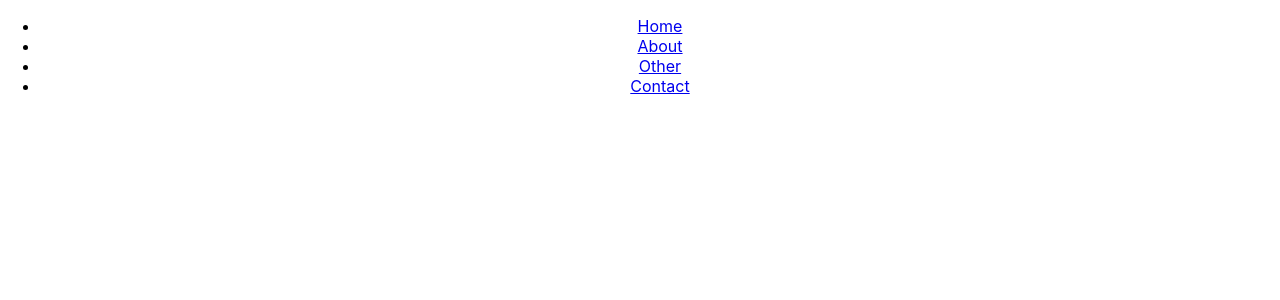
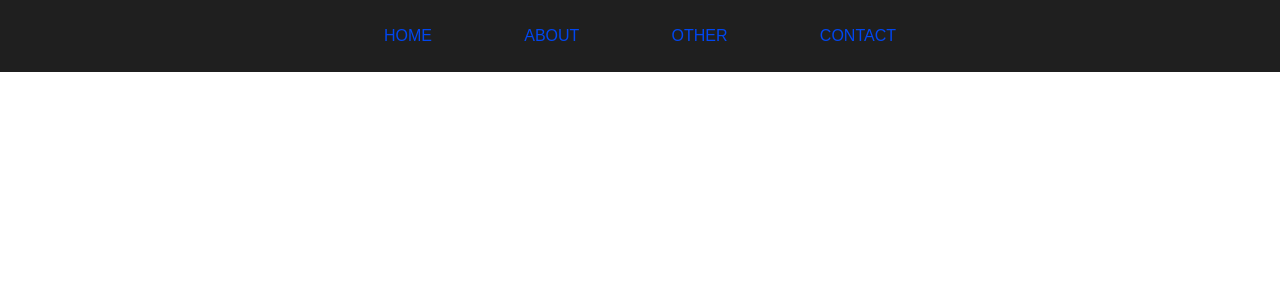
Before and after one commit to isabelgmeg/PORTFOLIO, a React (Create React App) app in the folder portfolio/: page / in a window 1280 px wide. Shown: the top 300 px of the page. Built offline with nearby package versions, Linux system fonts and the light colour scheme.

Commit message:
added rsponsive NavBar

```diff
--- a/portfolio/src/App.css
+++ /dev/null
@@ -1,38 +0,0 @@
-.App {
-  text-align: center;
-}
-
-.App-logo {
-  height: 40vmin;
-  pointer-events: none;
-}
-
-@media (prefers-reduced-motion: no-preference) {
-  .App-logo {
-    animation: App-logo-spin infinite 20s linear;
-  }
-}
-
-.App-header {
-  background-color: #282c34;
-  min-height: 100vh;
-  display: flex;
-  flex-direction: column;
-  align-items: center;
-  justify-content: center;
-  font-size: calc(10px + 2vmin);
-  color: white;
-}
-
-.App-link {
-  color: #61dafb;
-}
-
-@keyframes App-logo-spin {
-  from {
-    transform: rotate(0deg);
-  }
-  to {
-    transform: rotate(360deg);
-  }
-}
--- a/portfolio/src/App.js
+++ b/portfolio/src/App.js
@@ -1,6 +1,6 @@
 
 import NavBar from "./components/NavBar/NavBar"
-import './App.css';
+import './App.scss';
 
 function App() {
   return (
--- /dev/null
+++ b/portfolio/src/App.scss
@@ -0,0 +1,7 @@
+@import "./styles/utilities.scss";
+
+.App {
+  width: 100%;
+  height: 100%;
+  background-color: $dark-gray;
+}
--- a/portfolio/src/components/NavBar/NavBar.jsx
+++ b/portfolio/src/components/NavBar/NavBar.jsx
@@ -1,4 +1,6 @@
 import { Link } from "react-router-dom"
+
+import "./NavBar.scss"
 
 export default function NavBar(){
     return(
@@ -8,13 +10,13 @@ export default function NavBar(){
                     <Link to ="/">Home</Link>
                 </li>
                 <li>
-                    <Link to ="/">About</Link>
+                    <Link to ="/about">About</Link>
                 </li>
                 <li>
-                    <Link to ="/">Other</Link>
+                    <Link to ="/other">Other</Link>
                 </li>
                 <li>
-                    <Link to ="/">Contact</Link>
+                    <Link to ="/contact">Contact</Link>
                 </li>
 
             </ul>
--- a/portfolio/src/components/NavBar/NavBar.scss
+++ b/portfolio/src/components/NavBar/NavBar.scss
@@ -0,0 +1,41 @@
+@import "../../styles/utilities.scss";
+
+.navBar{
+    width: 100%;
+    display: flex;
+    height: 9vh;
+    justify-content: space-around;
+    font-family: "Montserrat", sans-serif;
+    &__links {
+        width: 90%;
+        list-style-type: none;
+        display: flex;
+        justify-content: space-between;
+        padding: 0;
+        margin: 0;
+        align-items: center;
+        text-transform: uppercase;
+        a {
+            text-decoration: none;
+            color: $blue;
+            &:hover{
+                font-weight: 800;
+                color: $orange;
+            }
+        }
+    }
+}
+
+@media (min-width: 780px){
+    .navBar{
+        &__links {
+            width: 40%;
+            a {
+                &:hover{
+                    font-weight: 700;
+                }
+            }
+        }
+    }
+
+}
--- /dev/null
+++ b/portfolio/src/styles/utilities.scss
@@ -0,0 +1,6 @@
+
+$dark-gray: rgb(31,31,31);
+$orange: rgb(232,78,15);
+$blue: rgb(0,70,240);
+$white:rgb(242,242,242);
+$light-gray:rgb(179,179,179);
```
